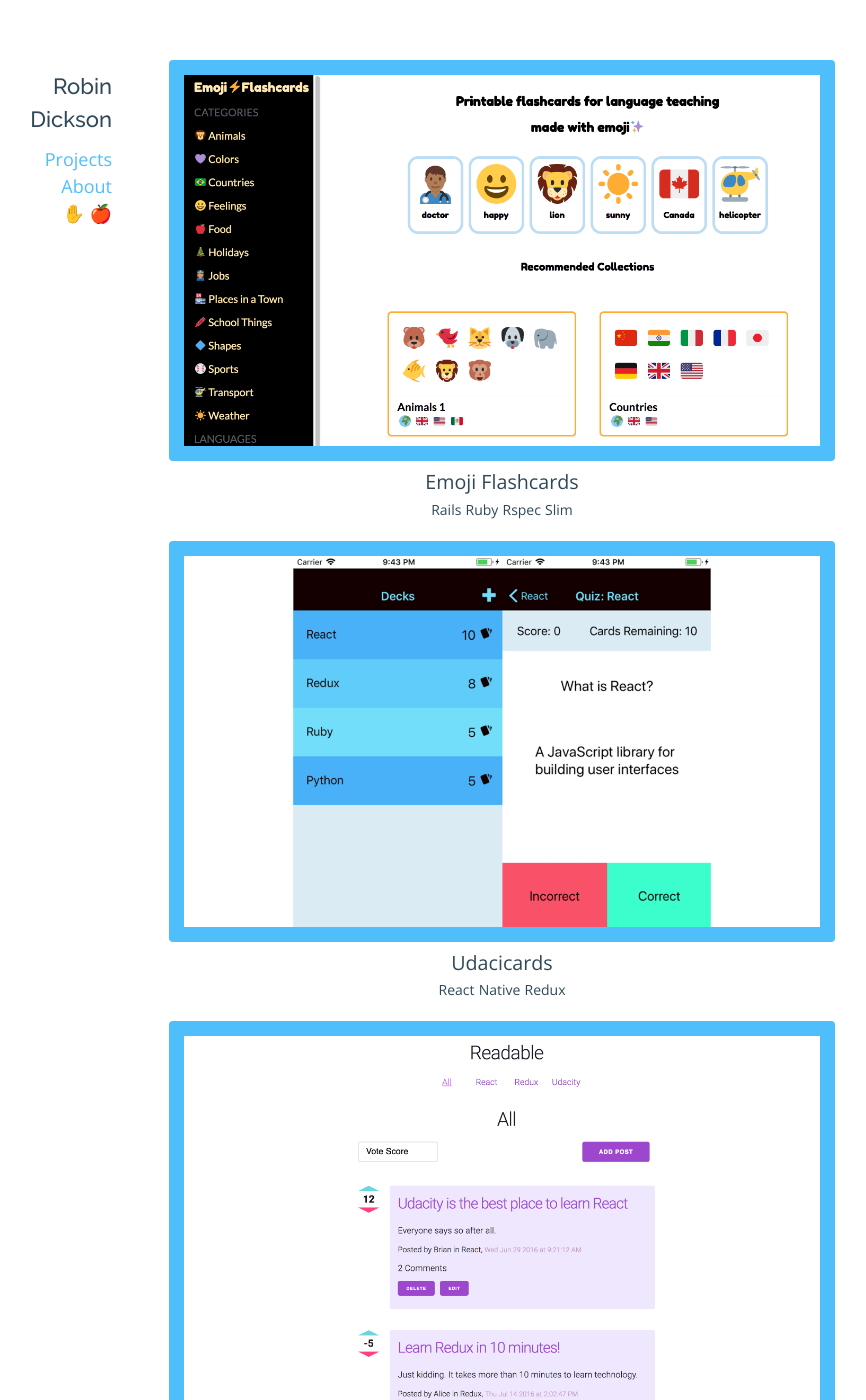
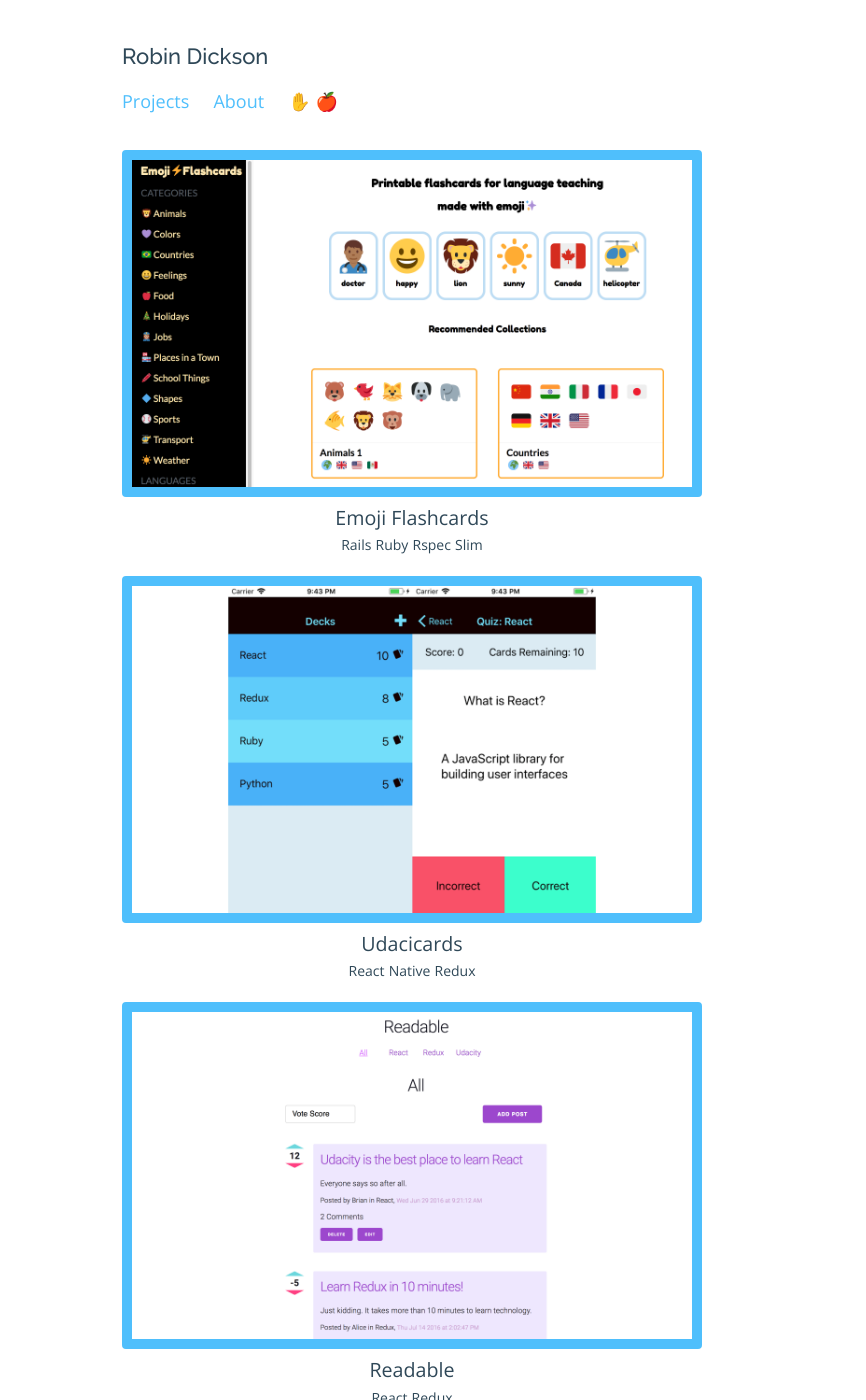
Before and after one commit to rbndickson/rbndickson.github.io, a Jekyll site: the page built from index.html, in a window 1280 px wide and 1400 px high. Shown: the whole window, without its empty margins (228-1094 px from the left). Built offline with Jekyll 4.4.1, drawn with Linux system fonts in a browser that asks for light colours; nearby versions of some CDN libraries.

Commit message:
feat: Update layout
- Change to one col design
- Remove games page and link to them in the navigation

```diff
--- a/_sass/_base.scss
+++ b/_sass/_base.scss
@@ -31,7 +31,6 @@ h1 {
   font-family: $heading-font-family;
   font-size: 22px;
   font-weight: 500;
-  text-align: left;
   padding: 10px 0 0 10px;
 }
 
@@ -76,8 +75,4 @@ a:hover {
   body {
     font-size: $base-font-size;
   }
-
-  h1 {
-    text-align: right;
-  }
 }
--- a/_sass/_layout.scss
+++ b/_sass/_layout.scss
@@ -2,16 +2,18 @@
 // Default is for screens under 800px
 //
 
-header {
-  text-align: center;
+body {
+  max-width: 600px;
+  margin: auto;
+}
 
 .tricolor-bar {
-    height: 10px;
+  height: 4px;
 
   div {
     float: left;
     width: 33.33%;
-      height: 10px;
+    height: 4px;
     padding: 0;
   }
 
@@ -27,11 +29,9 @@ header {
     background: $highlight-color-3;
   }
 }
-}
 
 nav ul {
   width: 100%;
-  margin: auto;
 
   li {
     display: inline-block;
@@ -54,19 +54,19 @@ nav ul {
 }
 
 .project-list > li {
-  margin: 20px 0;
+  margin: 20px 10px;
 }
 
 figure img {
   width: 100%;
   height: 100%;
-  border: solid 15px $card-background-color;
+  border: solid 4px $card-background-color;
   box-sizing: border-box;
   transition: border 0.2s ease-in-out;
 }
 
 .figure-link img:hover {
-  border: solid 15px $highlight-color-2;
+  border: solid 4px $highlight-color-2;
 }
 
 figcaption {
@@ -101,60 +101,17 @@ footer {
 //
 // On large screens
 //
-@media (min-width: 800px) {
-  body {
-    max-width: 900px;
-    margin: auto;
-  }
-
+@media (min-width: 600px) {
   .tricolor-bar {
     display: none;
   }
 
   header {
-    position: fixed;
-    top: 0;
-    bottom: 0;
-    width: 140px;
-    padding: 0 10px;
-    text-align: right;
-  }
-
-  header::after {
-    display: block;
-    clear: both;
-    content: "";
-  }
-
-  header h1 {
-    margin: 60px 0 0 0;
-  }
-
-  nav {
-    text-align: right;
-  }
-
-  nav ul {
-    width: inherit;
-    margin: 10px 0 0 0;
-  }
-
-  nav ul::after {
-    display: block;
-    clear: both;
-    content: "";
-  }
-
-  nav ul li {
-    display: block;
-    padding: 0;
-    font-size: 18px;
+    margin: 30px 0 0 0;
   }
 
   main {
     min-height: 500px;
-    padding: 0 3%;
-    margin: 60px 0 0 180px;
   }
 
   figure img {
@@ -162,7 +119,8 @@ footer {
   }
 
   footer {
-    margin: 30px 0 20px 180px;
+    margin: 30px 0 20px 0;
+    font-size: 0.786em;
   }
 }
 
@@ -170,4 +128,16 @@ footer {
   .appledrop {
     display: inline;
   }
+
+  figure img {
+    width: 100%;
+    height: 100%;
+    border: solid 10px $card-background-color;
+    box-sizing: border-box;
+    transition: border 0.2s ease-in-out;
   }
+
+  .figure-link img:hover {
+    border: solid 10px $highlight-color-2;
+  }
+}
--- a/_sass/_page.scss
+++ b/_sass/_page.scss
@@ -1,34 +1,9 @@
 .page-article {
-  margin: 20px 15px;
-
-  img {
-    display: inline-block;
-    height: 130px;
-    margin: auto;
-  }
+  margin: 20px 10px;
 }
 
-.about-photos {
-  padding: 0 20px;
-  text-align: center;
+.about-image {
+  width: 100px;
+  height: 100px;
+  border-radius: 8px;
 }
-
-@media (min-width: 475px) {
-  .page-article {
-    margin: 100px 0 0 0;
-
-    img {
-      height: 200px;
-    }
-  }
-}
-
-@media (min-width: 800px) {
-  .page-article {
-    margin: 100px 0 0 0;
-
-    img {
-      height: 250px;
-    }
-  }
-}
--- a/_sass/_play.scss
+++ /dev/null
@@ -1,27 +0,0 @@
-.games-list {
-  margin: 40px 0 0 0;
-  font: normal 24px "Fredoka One", "Open Sans", Arial, sans-serif;
-  text-align: center;
-
-  a {
-    transition: color .25s ease-in-out;
-  }
-
-  a:hover {
-    color: $nav-link-color;
-  }
-}
-
-.games-list li {
-  margin: 0 0 40px 0;
-}
-
-.game-description {
-  font: normal $base-font-size $base-font-family;
-}
-
-@media (min-width: 800px) {
-  .games-list {
-    margin: 100px 0 0 0;
-  }
-}
--- a/_sass/_project.scss
+++ b/_sass/_project.scss
@@ -13,7 +13,6 @@ article {
     display: inline-block;
     font-family: $mono-font-family;
     font-size: $small-font-size;
-
   }
 
   a:hover {
--- a/css/main.scss
+++ b/css/main.scss
@@ -42,5 +42,4 @@
 @import "layout";
 @import "page";
 @import "project";
-@import "play";
 @import "courses";
```
Also changed, not shown: play.html (deleted, +0 -21 lines). Lines whose indentation alone changed are shown as unchanged.
